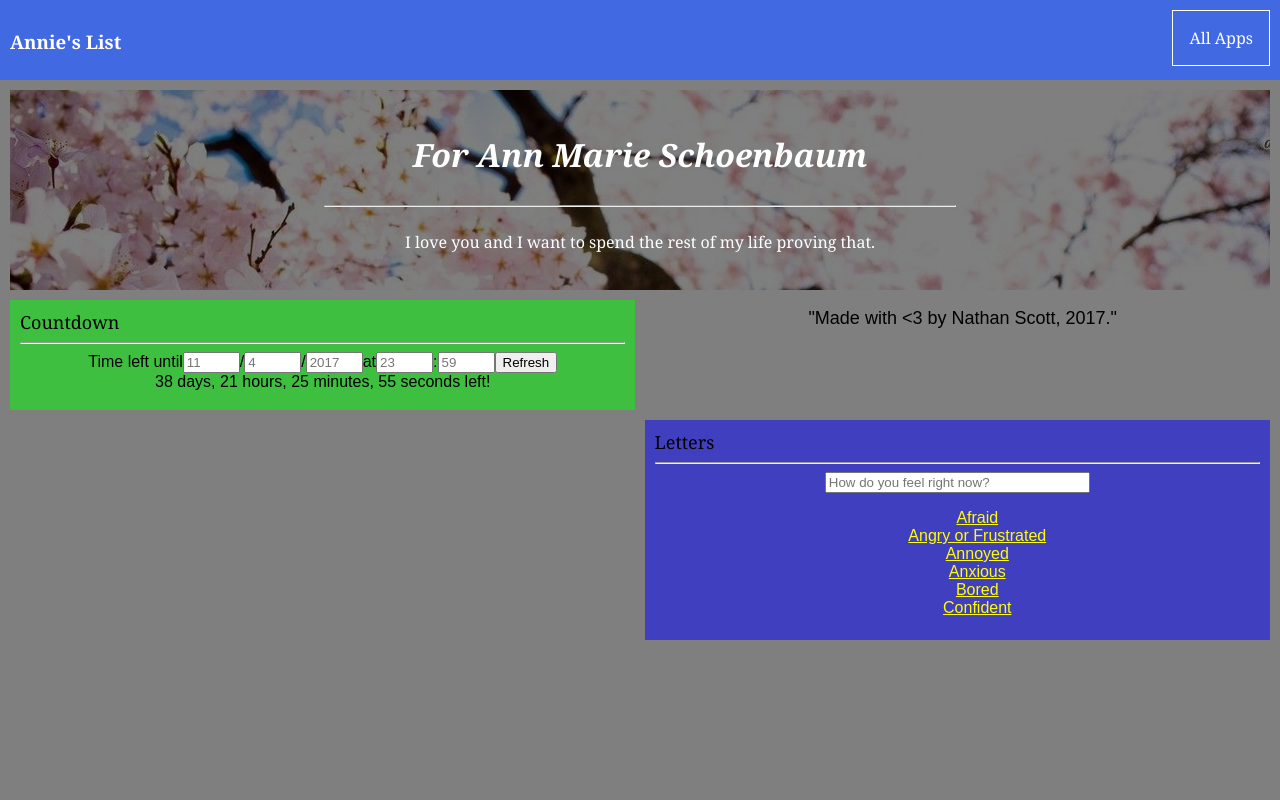
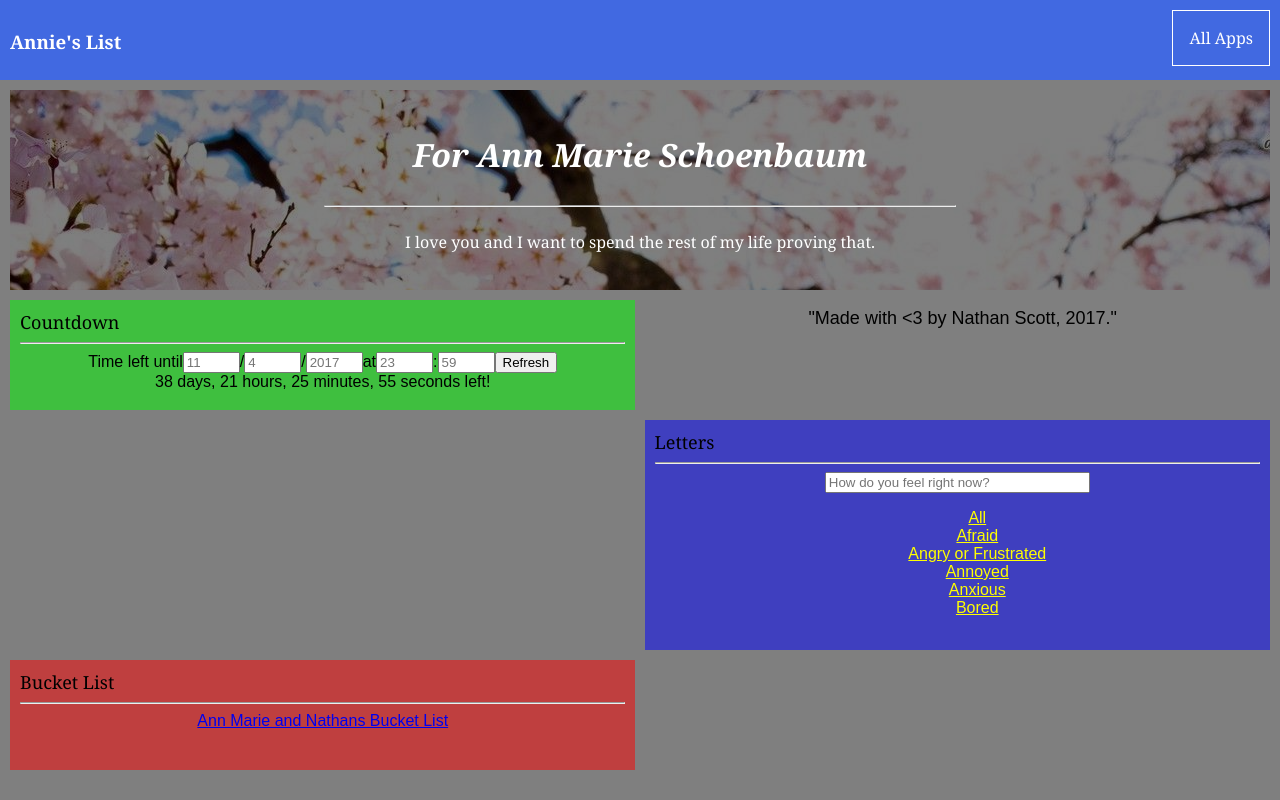
Before and after one commit to scott246/forannmarie, a React (Create React App) app: page / in a window 1280 px wide. Built offline with nearby package versions, Linux system fonts and the light colour scheme.

Commit message:
added the bucket list module

```diff
--- a/src/App.js
+++ b/src/App.js
@@ -4,6 +4,7 @@ import React, { Component } from 'react';
 import MainTile from './modules/MainTile.js';
 import Countdown from './modules/Countdown.js';
 import Letters from './modules/Letters.js';
+import BucketList from './modules/Bucketlist.js';
 
 import './App.css';
 import appjson from './apps.json';
@@ -47,6 +48,7 @@ class App extends Component {
         <MainTile />
         <Countdown />
         <Letters />
+        <BucketList />
         <p className="App-intro">
           "Made with {'<'}3 by Nathan Scott, 2017."
         </p>
--- /dev/null
+++ b/src/modules/Bucketlist.js
@@ -0,0 +1,28 @@
+import React, { Component } from 'react';
+import './modules.css';
+
+class BucketList extends Component {
+  constructor(props) {
+    super(props);
+    this.state={
+      filterStr: ""
+    }
+  }
+
+	render() {
+		return (
+      <div className="BLTile">
+        <div className="TileTitle">Bucket List</div>
+        <hr />
+        <div>
+          <a href="https://docs.google.com/document/d/1myAj1he3qKyLNEDrPyS2v00murScvBoiZirm6AEHicU/edit?usp=sharing">
+          Ann Marie and Nathans Bucket List
+          </a>
+        </div>
+      </div>
+		)
+	}
+}
+
+
+export default BucketList;
--- a/src/modules/letters.json
+++ b/src/modules/letters.json
@@ -1,5 +1,9 @@
 {
   "letters":[
+    {
+      "name":"All",
+      "href":"https://drive.google.com/drive/folders/0B53nhU5Pt0PfMWI1dFdpX0RVQmM?usp=sharing"
+    },
     {
       "name":"Afraid",
       "href":"https://drive.google.com/open?id=1fB2TY_dbcYx84ugnvNRljU6wwDCwGf1DERO4GDD_7NU"
--- a/src/modules/modules.css
+++ b/src/modules/modules.css
@@ -1,8 +1,8 @@
 :root {
   --spacing: 10px;
   --small: 100px;
-  --medium: 210px;
-  --large: 320px;
+  --medium: 220px;
+  --large: 340px;
   --regular: 47.3%;
   --wide: 100%;
 }
@@ -33,7 +33,6 @@
   font-family: 'Arial', sans-serif;
   float: right;
 }
-
 .LettersTable {
   height: 125px;
   overflow: auto;
@@ -45,18 +44,18 @@
   list-style-type: none;
 }
 
-
-.BucketListTile {
+.BLTile {
   height: var(--small);
   width: var(--regular);
   padding-right: var(--spacing);
   padding-top: var(--spacing);
   padding-left: var(--spacing);
+  margin-left: var(--spacing);
   margin-right: var(--spacing);
   margin-top: var(--spacing);
   background-color: rgba(255,0,0,.5);
   font-family: 'Arial', sans-serif;
-  float: right;
+  float: left;
 }
 
 .TileTitle {
```
